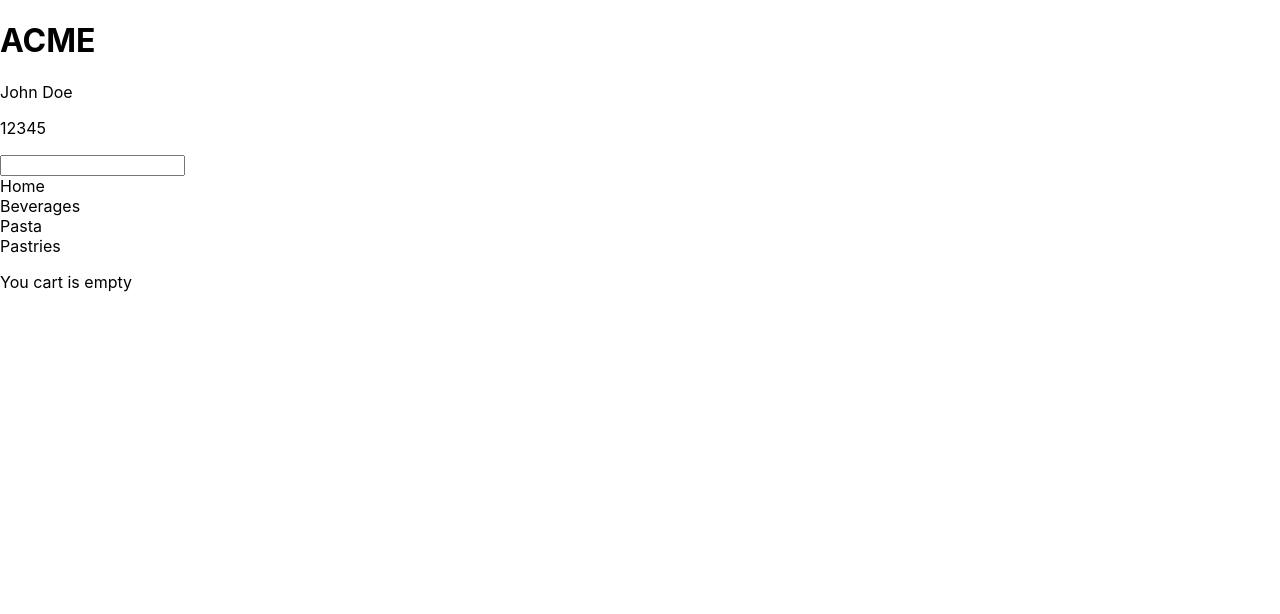
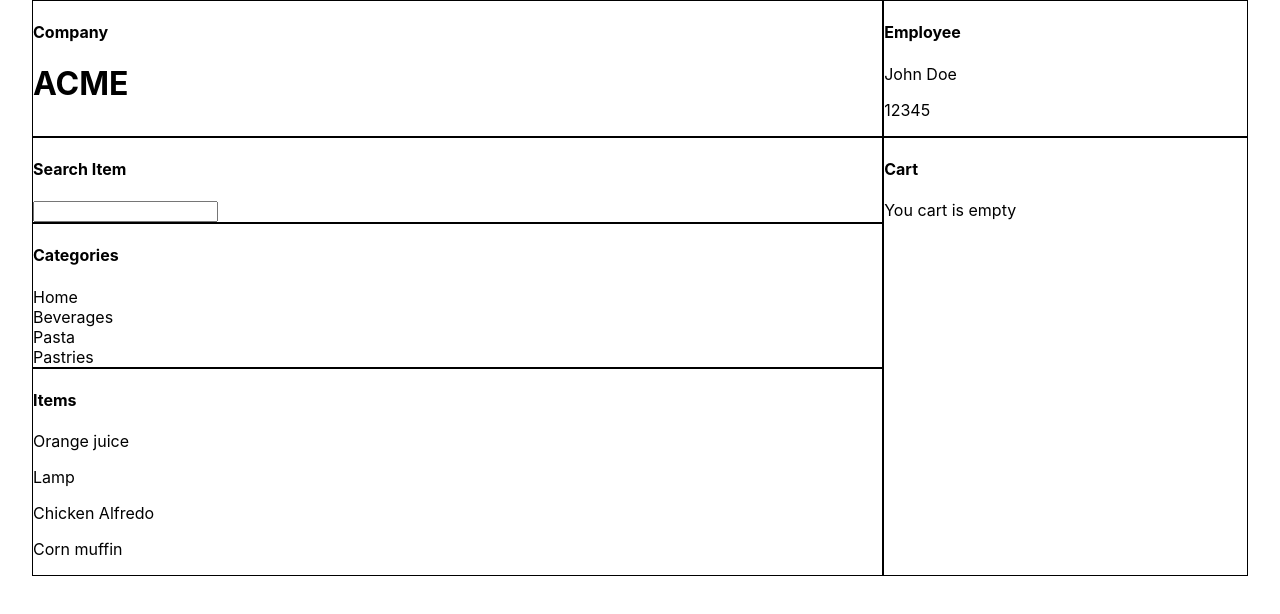
Before and after one commit to Kyle-Ortiz/group-hack-project, a Next.js app: page /selection in a window 1280 px wide. Shown: the top 614 px of the page. Built offline with nearby package versions, Linux system fonts and the light colour scheme.

Commit message:
grid system applied to selection page

```diff
--- a/components/items/Items.js
+++ b/components/items/Items.js
@@ -7,8 +7,8 @@ function Items({items}) {
 
     return (
         <div className='itemsScreen'>
-            {items.map(item => {
-                <ItemOnScreen item={item} />
+            {items.map((item, index) => {
+                return <ItemOnScreen item={item} key={index}/>
             })}
         </div>
     )
--- a/pages/selection.js
+++ b/pages/selection.js
@@ -4,7 +4,7 @@ import Categories from '../components/categories'
 import CompanyLogo from '../components/company/CompanyLogo'
 import Employee from '../components/employee/employee'
 import Items from '../components/items/Items'
-
+import styles from '../styles/Selection.module.css'
 
 const itemsList = [
     {name: "Orange juice", category: "Beverages"},
@@ -25,32 +25,42 @@ const categoriesList = [
 function Selection() {
 
   return (
-      <div className='selectionContainer'>
+      <div className={styles.container}>
+          <div className={styles.main}>
+                <div className={styles.selectionContainer}>
 
-            <div className='companyContainer'>
+                        <div className={styles.companyContainer}>
+                            <h4>Company</h4>
                             <CompanyLogo />
                         </div>
 
-            <div className='employeeContainer'>
+                        <div className={styles.employeeContainer}>
+                            <h4>Employee</h4>
                             <Employee employeeInfo={employeeInfo}/>
                         </div>
 
-            <div className='itemSearch'>
+                        <div className={styles.itemSearch}>
+                            <h4>Search Item</h4>
                             <input type="text" ></input>
                         </div>
 
-            <div className='categoriesContainer'>
+                        <div className={styles.categoriesContainer}>
+                            <h4>Categories</h4>
                             <Categories categories={categoriesList} />
                         </div>
 
-            <div className='cartContainer'>
+                        <div className={styles.cartContainer}>
+                            <h4>Cart</h4>
                             <Cart />
                         </div>
 
-            <div className='itemsContainer'>
+                        <div className={styles.itemsContainer}>
+                            <h4>Items</h4>
                             <Items items={itemsList}/>
                         </div>
 
+                </div>
+            </div>
       </div>
   )
 
--- /dev/null
+++ b/styles/Selection.module.css
@@ -0,0 +1,52 @@
+.container {
+    padding: 0 2rem;
+  }
+
+  /* .main {
+    min-height: 100vh;
+    padding: 4rem 0;
+    flex: 1;
+    display: flex;
+    flex-direction: column;
+    justify-content: center;
+    align-items: center;
+  } */
+
+.selectionContainer {
+    display: grid;
+    grid-template-areas: "company employee"
+                         "searchItem cart"
+                         "categories cart"
+                         "items cart";
+    grid-template-columns: 70%;
+}
+
+.companyContainer{
+    grid-area: company;
+    border: solid 1px black
+}
+
+.employeeContainer{
+    grid-area: employee;
+    border: solid 1px black
+}
+
+.itemSearch{
+    grid-area: searchItem;
+    border: solid 1px black
+}
+
+.categoriesContainer{
+    grid-area: categories;
+    border: solid 1px black
+}
+
+.cartContainer{
+    grid-area: cart;
+    border: solid 1px black
+}
+
+.itemsContainer{
+    grid-area: items;
+    border: solid 1px black
+}
```
Lines whose indentation alone changed are shown as unchanged.
